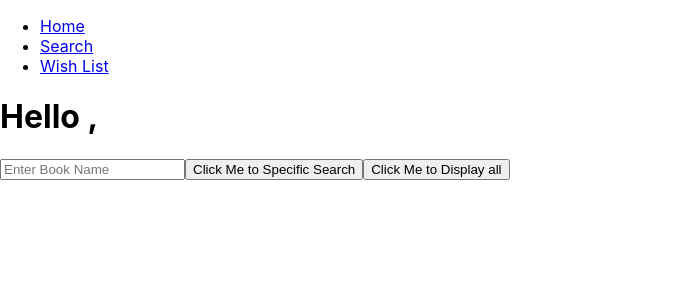
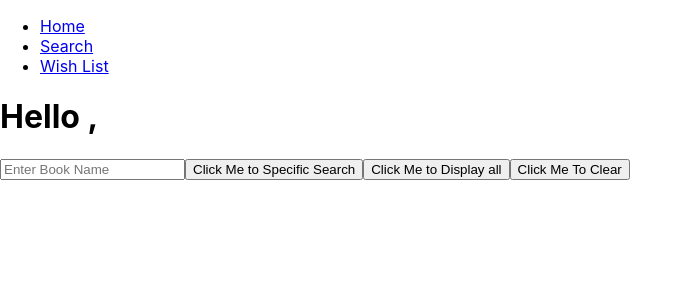
Before and after one commit to Yuvalkop22/books-finder1, a React (Create React App) app: page /search in a window 1280 px wide. Shown: the top 300 px of the page, without its empty margins (0-693 px from the left). Built offline with nearby package versions, Linux system fonts and the light colour scheme.

Commit message:
clear add final rishmi

```diff
--- a/src/components/Search.js
+++ b/src/components/Search.js
@@ -35,12 +35,17 @@ const Search = (props) => {
         setTitle(title)
         setIsOpen(true);
     };
+    const clear = () => {
+        props.setResult([]);
+        props.setResult1([]);
+    }
     return (
         <div>
             <h1>Hello , {props.value}</h1>
             <input type={'text'} ref={searchRef} placeholder={"Enter Book Name"} />
             <button onClick={fetching}>Click Me to Specific Search</button>
             <button onClick={fetching1}>Click Me to Display all</button>
+            <button onClick={clear}>Click Me To Clear</button>
 
             {
                 props.result.filter(item => (item.volumeInfo.title.includes(searchValue))).slice(0, 20).map(item => (<h4 onClick={() => openBox("by  = " + item.volumeInfo.authors[0] + " , more information = " + item.volumeInfo.subtitle, item.volumeInfo.title)}>{item.volumeInfo.title}</h4>))
```
